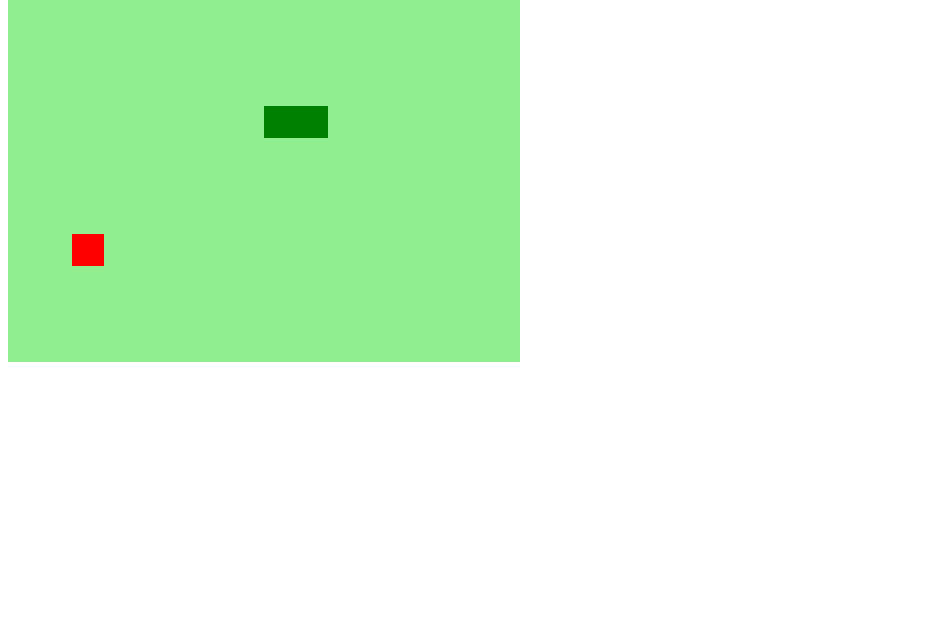
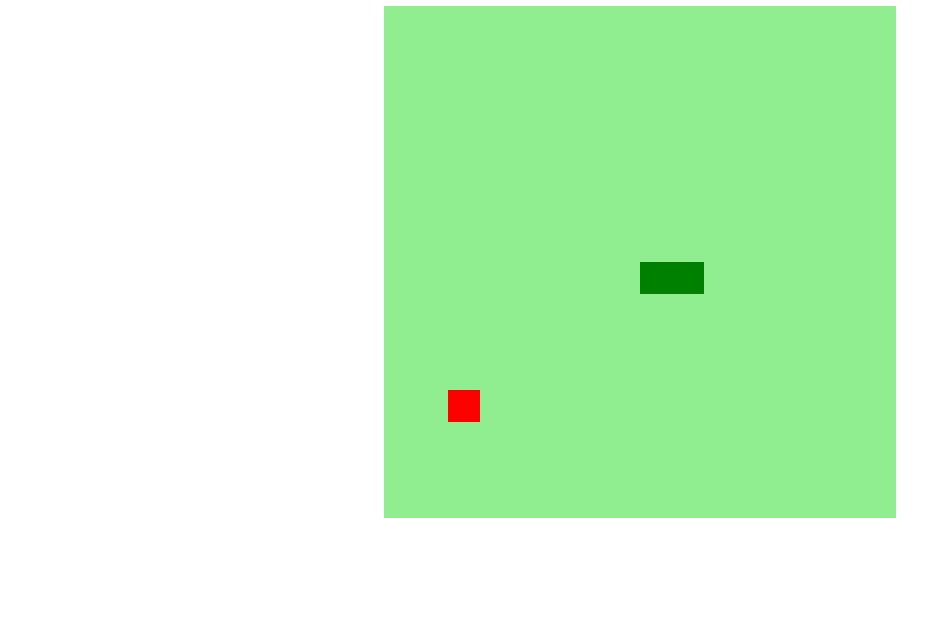
Before and after one commit to mariap-campos/snake-game, a plain HTML site: page game.html in a window 1280 px wide. Shown: the part 158-800 px from the top of the page, without its empty margins (0-951 px from the left). Drawn offline with Linux system fonts and the light colour scheme.

Commit message:
adding a style.css

```diff
--- /dev/null
+++ b/css/style.css
@@ -0,0 +1,9 @@
+body{
+    margin:0;
+    height: 95vh;
+    width: 95;
+    display: flex;
+    justify-content: center;
+    align-items: center;
+    flex-direction: column;
+}
--- a/index.html
+++ b/game.html
@@ -3,15 +3,15 @@
 <head>
     <meta charset="UTF-8">
     <meta name="viewport" content="width=device-width, initial-scale=1.0">
+    <link rel="stylesheet" href="css/style.css">
     <script defer src="js/script.js"></script>
     <title>Snake Game</title>
 
 </head>
 
 <body>
+    <h1>Snake Game</h1>
     <canvas id="snake" width="512" height="512"></canvas>
-
-
 </body>
 
 </html>
--- a/js/script.js
+++ b/js/script.js
@@ -14,7 +14,6 @@ let food = {
     x: Math.floor(Math.random() * 15 + 1) * box,
     y: Math.floor(Math.random() * 15 + 1) * box
 }
-
 
 // -------- FUNCTIONS ---------
 function createBG(){
@@ -44,7 +43,8 @@ function update(event){
     if(event.keyCode == 40 && direction != 'up') direction = 'down';
 }
 
-function  startGame(){
+
+function startGame(){
 
     if(snake[0].x > 15 * box && direction == 'right') snake[0].x = 0;
     if(snake[0].x < 0 && direction == 'left') snake[0].x = 16 * box;
```
Also changed, not shown: start-screen.html (added, +18 -0 lines).
